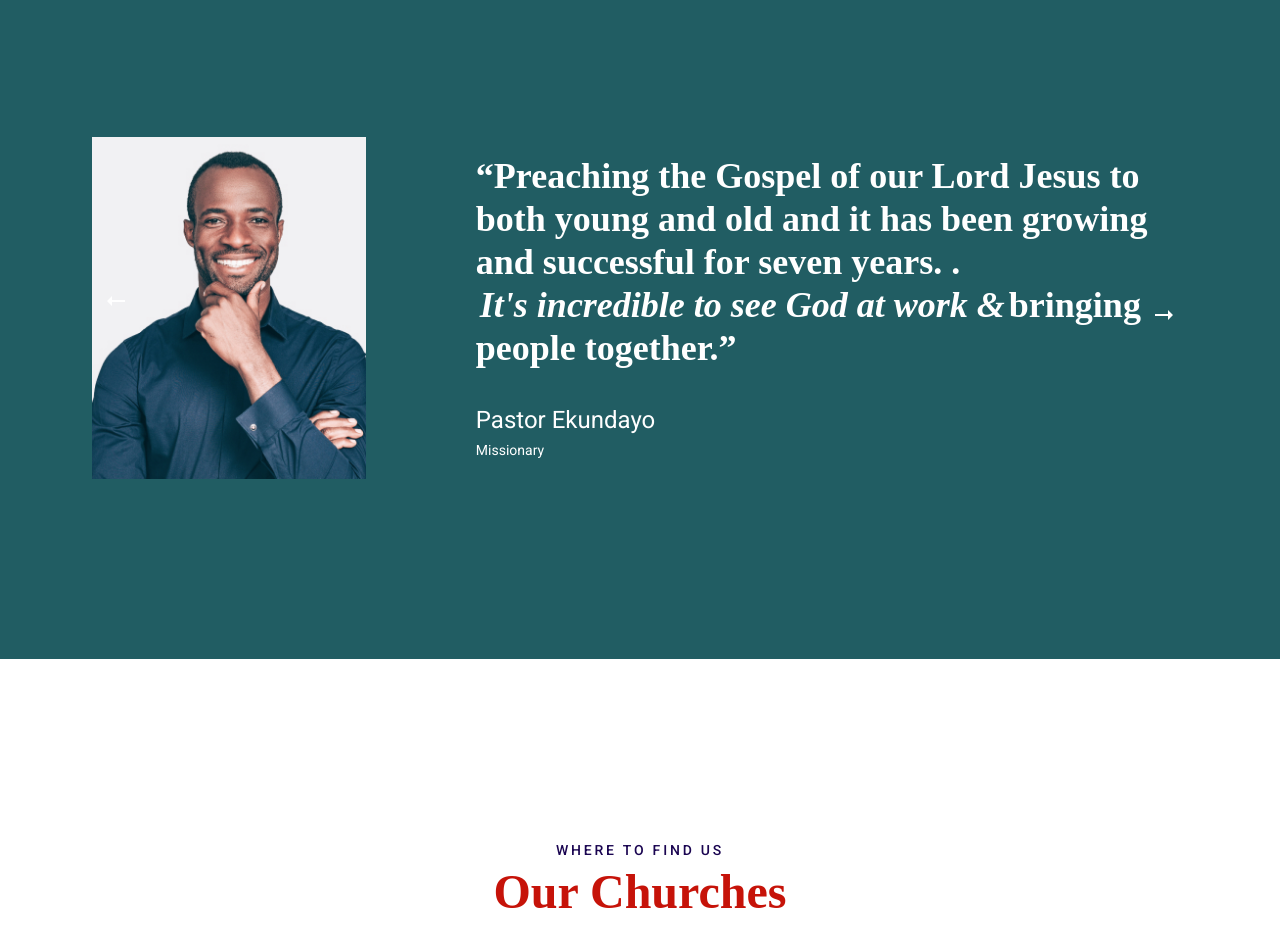
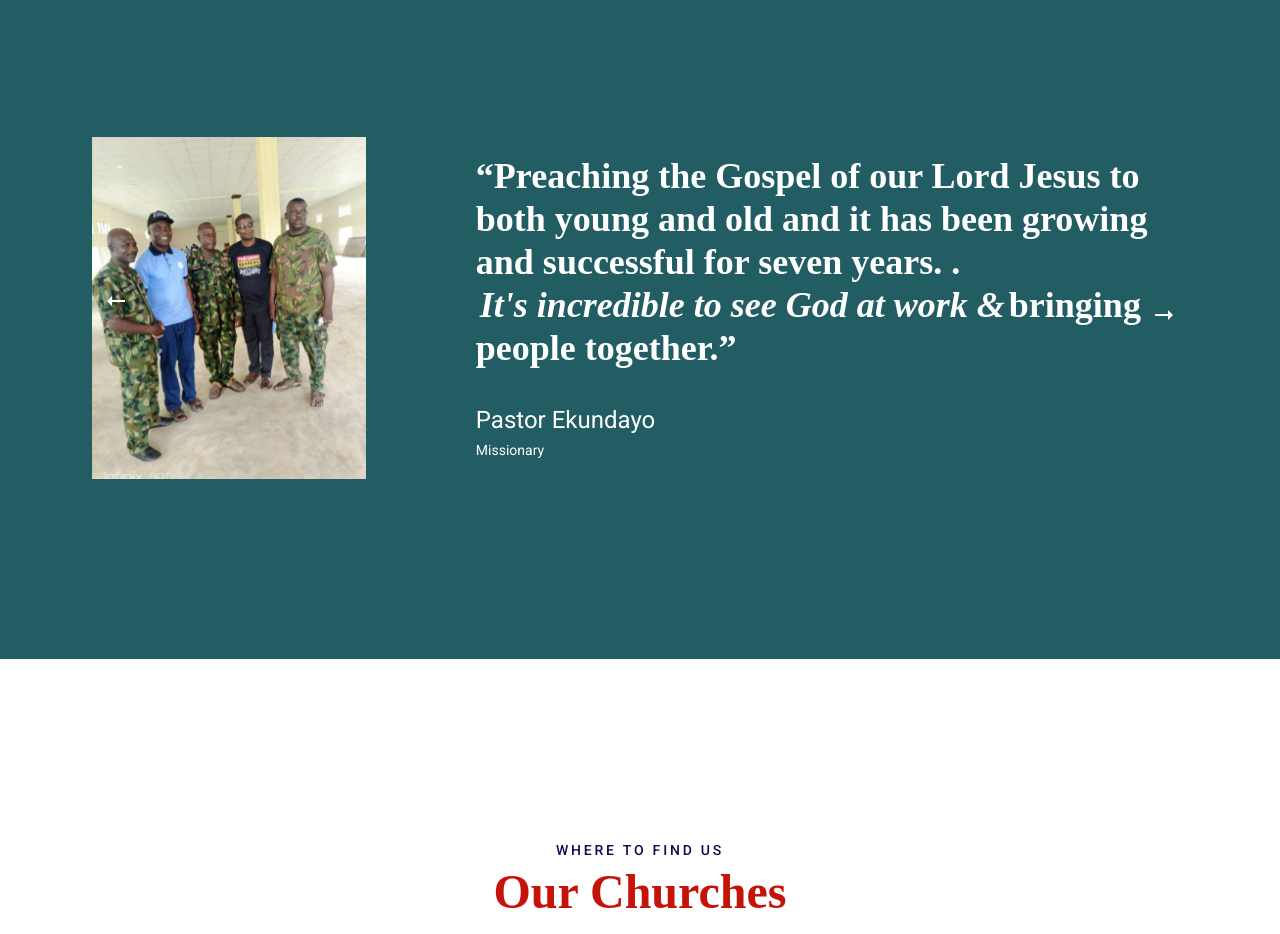
Before and after one commit to digitalinitiatives/Josem, a plain HTML site: page index.html in a window 1280 px wide. Shown: the part 3700-4634 px from the top of the page. Drawn offline with Linux system fonts and the light colour scheme; a web font is replaced by a local one.

Commit message:
Update index.html

```diff
--- a/index.html
+++ b/index.html
@@ -199,7 +199,7 @@
                       <div class="row justify-content-center">
                         <div class="col-xl-10 p-xl-0">
                           <div class="row justify-content-center row-20 align-items-center flex-column flex-md-row">
-                            <div class="col-lg-3 p-xl-0"><img src="images/home-3-280x349.jpg" alt="" width="280" height="349"/>
+                            <div class="col-lg-3 p-xl-0"><img src="images/rev.png" alt="" width="280" height="349"/>
                             </div>
                             <div class="col-lg-9 inset-left-110">
                               <div class="h3">“Preaching the Gospel of our Lord Jesus to both young and old and it has been growing and successful for seven years.
```
